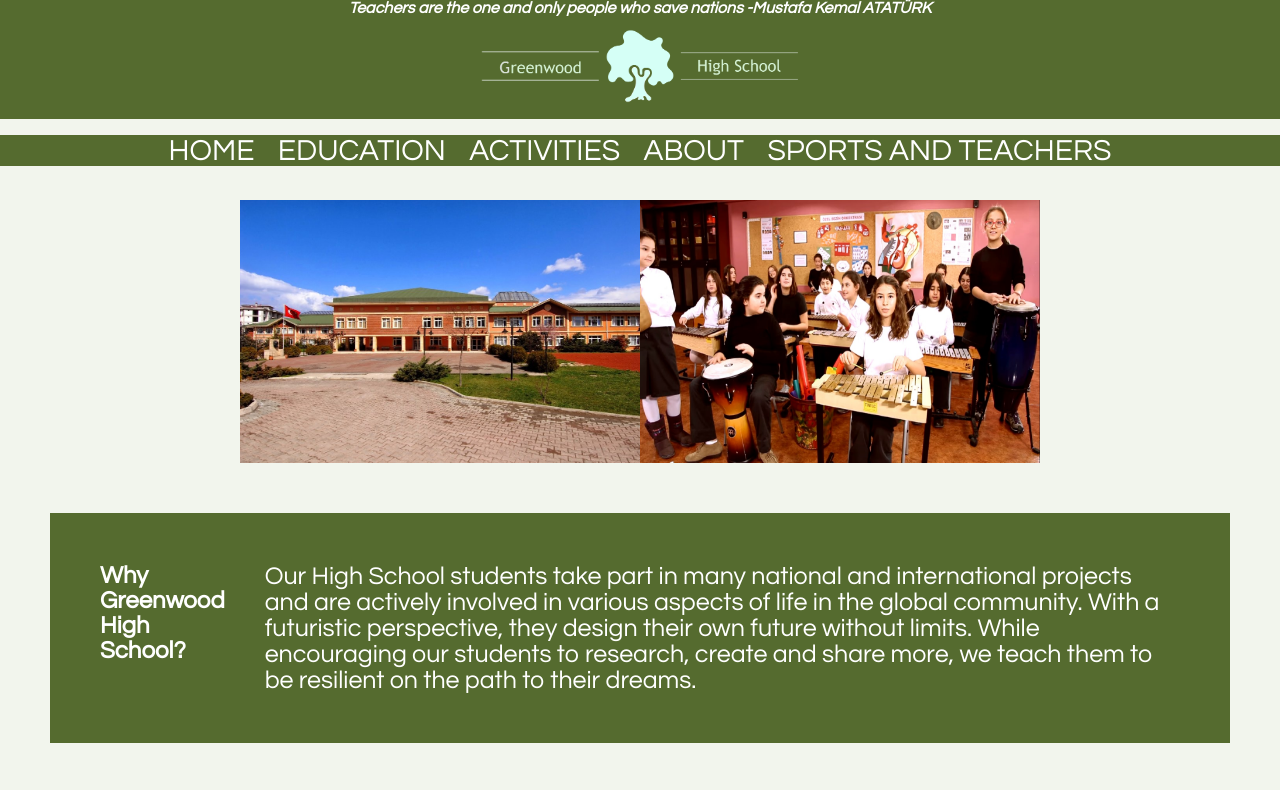
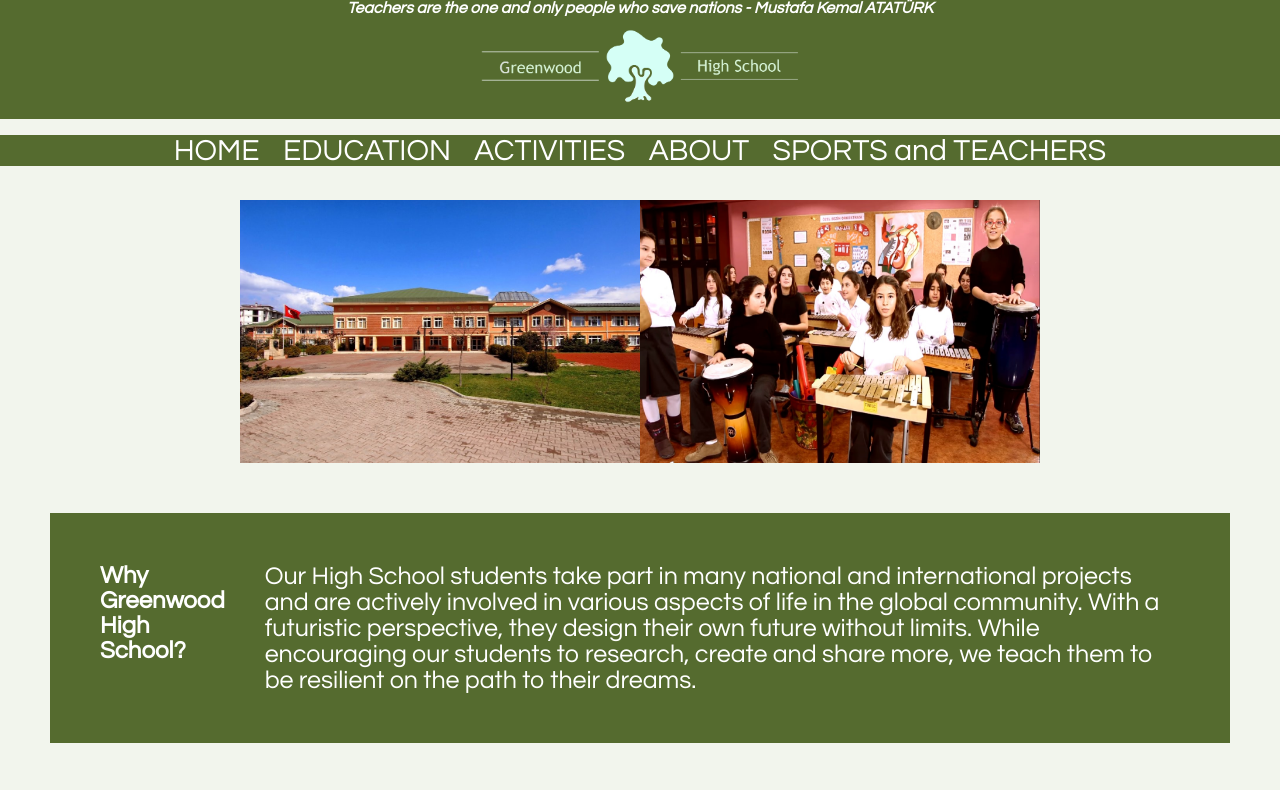
Before and after one commit to itu-itis/assignment-2-ituitis20-mehlepci20, a plain HTML site: page index.html in a window 1280 px wide. Shown: the top 790 px of the page. Drawn offline with Linux system fonts and the light colour scheme.

Commit message:
fized some typos, made some paragraph elements bold

```diff
--- a/index.html
+++ b/index.html
@@ -86,7 +86,7 @@
 
 <body>
 	<header>
-		<h4><i>Teachers are the one and only people who save nations -Mustafa Kemal ATATÜRK</i></h4>
+		<h4><i>Teachers are the one and only people who save nations - <b>Mustafa Kemal ATATÜRK</b></i></h4>
 		<img id="logo-top" src="images/greenwood-logo-wide.png" alt="logo"/>
 			</header>
 	<nav>
@@ -94,7 +94,7 @@
 		<a href="#education">EDUCATION</a>
 		<a href="#activities">ACTIVITIES</a>
 		<a href="#about">ABOUT</a>
-		<a href="#sportsandteachers">SPORTS AND TEACHERS</a>
+		<a href="#sportsandteachers">SPORTS and TEACHERS</a>
 			</nav>
 	<main>
 		<a id="home"></a>
```
